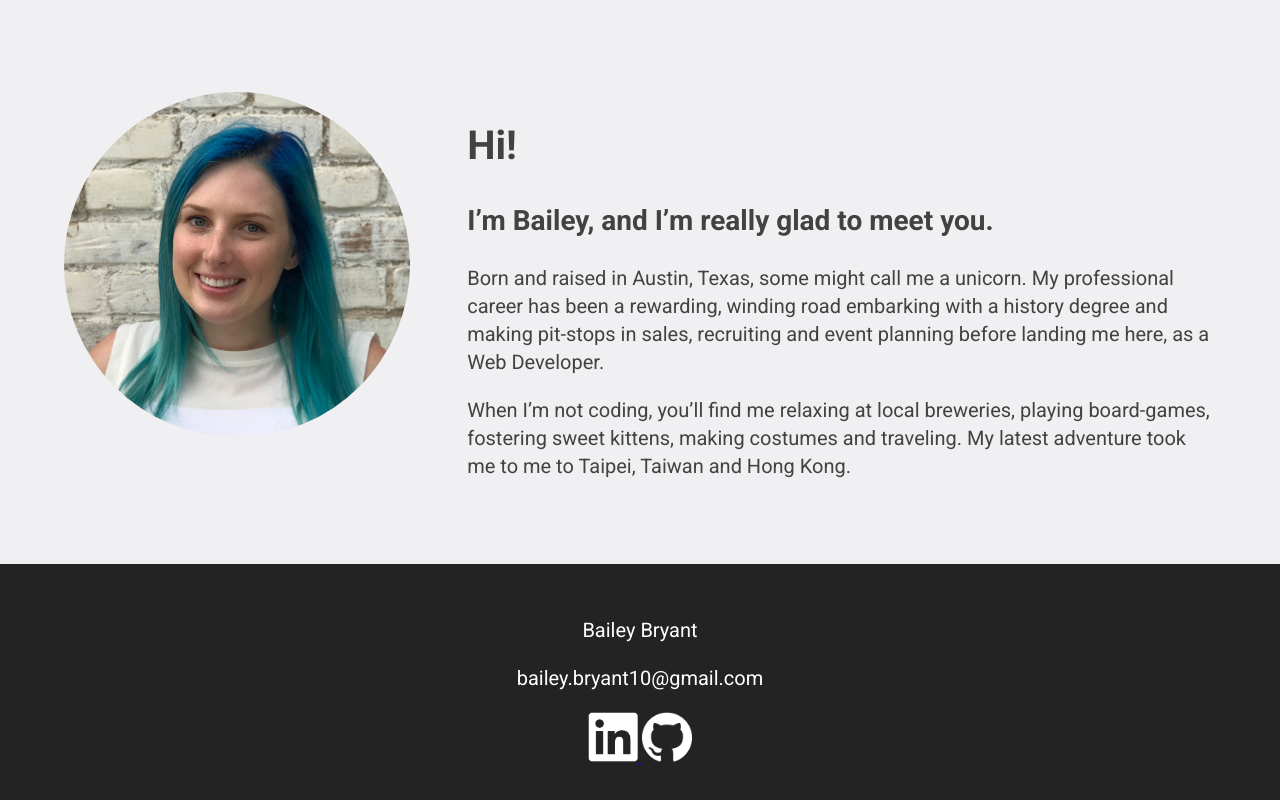
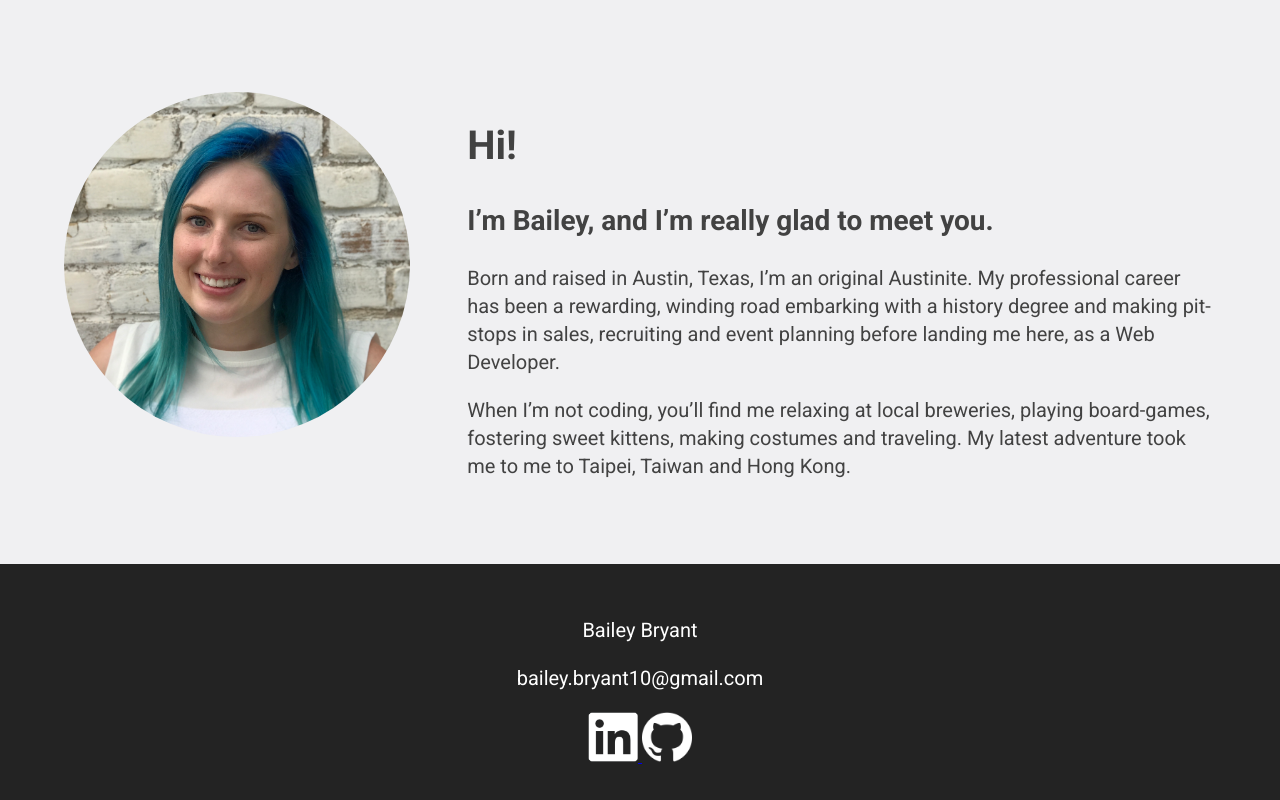
Before and after one commit to bbryant7/BB-Portfolio, a React (Create React App) app: page / in a window 1280 px wide. Shown: the part 1659-2459 px from the top of the page. Built offline with nearby package versions, Linux system fonts and the light colour scheme.

Commit message:
add live link for e-com project

```diff
--- a/src/components/About.js
+++ b/src/components/About.js
@@ -15,7 +15,7 @@ class About extends Component {
 
           <h2> I’m Bailey, and I’m really glad to meet you. </h2>
 
-          <p> Born and raised in Austin, Texas, some might call me a unicorn. My professional career has been a rewarding, winding road embarking with a history degree and making pit-stops in sales, recruiting and event planning before landing  me here, as a Web Developer. </p>
+          <p> Born and raised in Austin, Texas, I’m an original Austinite. My professional career has been a rewarding, winding road embarking with a history degree and making pit-stops in sales, recruiting and event planning before landing  me here, as a Web Developer. </p>
 
           <p> When I’m not coding, you’ll find me relaxing at local breweries, playing board-games, fostering sweet kittens, making costumes and traveling. My latest adventure took me to me to Taipei, Taiwan and Hong Kong.</p>
         </div>
--- a/src/components/Portfolio.js
+++ b/src/components/Portfolio.js
@@ -17,7 +17,7 @@ class Portfolio extends Component {
           <img src={Ecom} className="portfolio-image"/>
           <p className="technology"> <span className="bold"> Technology used:</span> HTML5, JavaScript, React, React-Router-Dom, CSS</p>
           <div className="project-links">
-            <a href="x"> Live Link </a>
+            <a href="https://OnlineFurnitureStore.surge.sh"> Live Link </a>
             <a href="https://github.com/bbryant7/e-com-site"> Code</a>
           </div>
 
--- a/src/styles/index.css
+++ b/src/styles/index.css
@@ -242,7 +242,7 @@ footer {
 
   }/* 600px*/
 /*-------------------------------------------*/
-  @media screen and ( min-width:1100px ){
+  @media screen and ( min-width:900px ){
 
 
     #portfolio {
```
